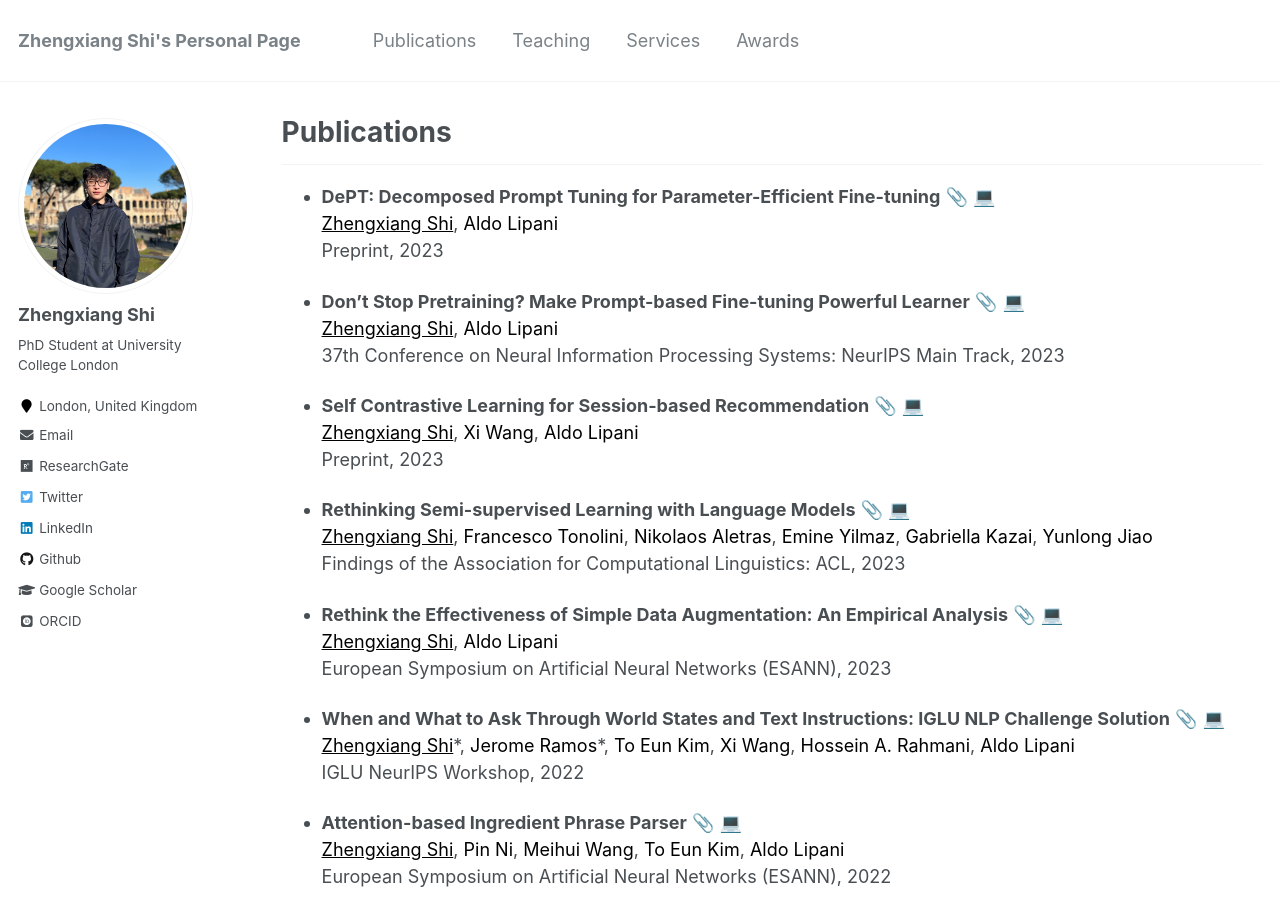
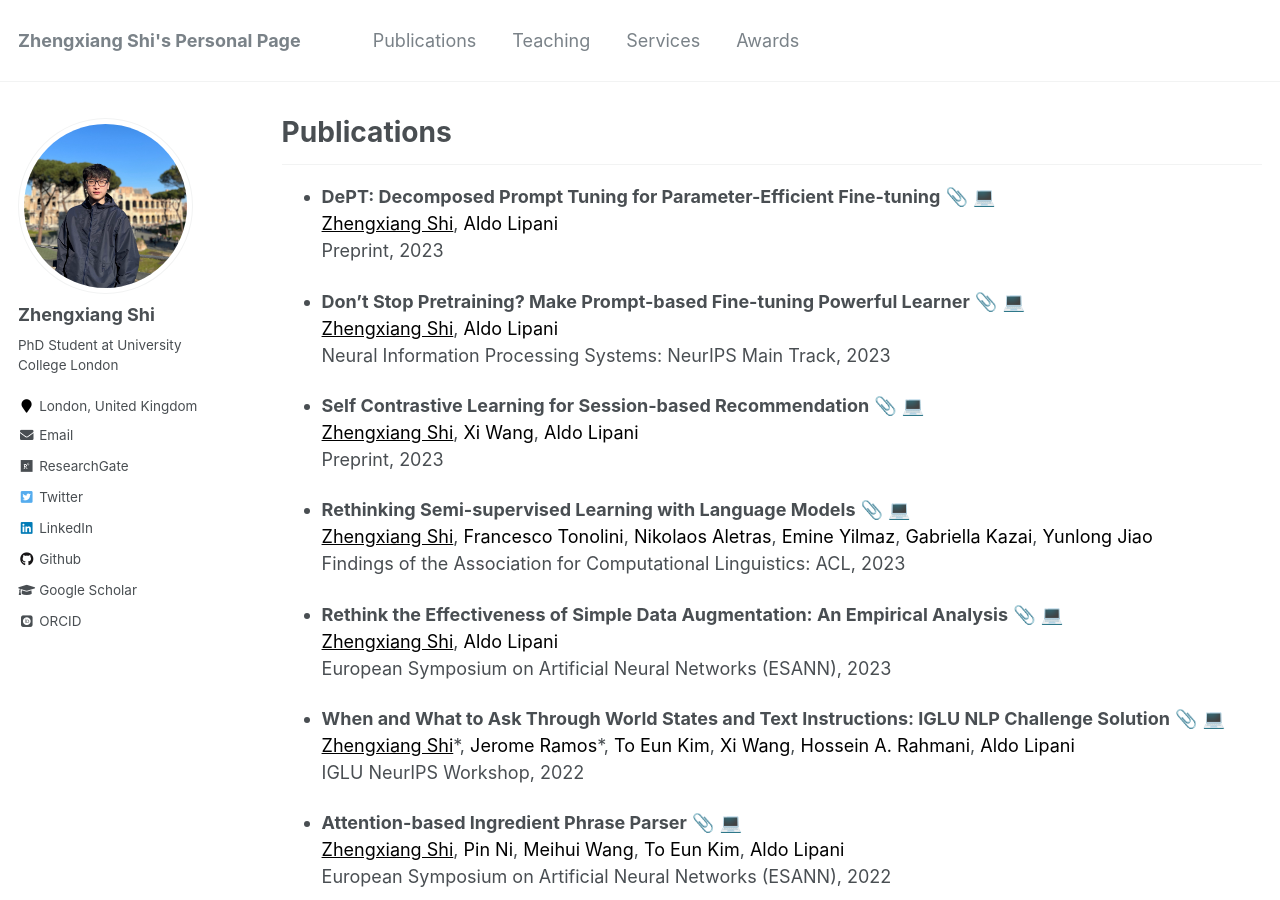
Before and after one commit to ZhengxiangShi/zhengxiangshi.github.io, a Jekyll site: the page built from _pages/publications.md, in a window 1280 px wide and 900 px high. Built offline with Jekyll 4.4.1, drawn with Linux system fonts in a browser that asks for light colours; emoji names are drawn with the system emoji font; some web fonts are replaced.

Commit message:
update neurips

```diff
--- a/_pages/publications.md
+++ b/_pages/publications.md
@@ -33,7 +33,7 @@ a:active {
 
 * **Don't Stop Pretraining? Make Prompt-based Fine-tuning Powerful Learner** [:paperclip:](https://arxiv.org/abs/2305.01711) [:computer:](https://github.com/ZhengxiangShi/PowerfulPromptFT) <br />
   <span style="color:black;text-decoration:underline">Zhengxiang Shi</span>, <a href="https://scholar.google.at/citations?user=fyHjfEgAAAAJ" style="color: black;">Aldo Lipani</a> <br />
-  37th Conference on Neural Information Processing Systems: NeurIPS Main Track, 2023 <br />
+  Neural Information Processing Systems: NeurIPS Main Track, 2023 <br />
 
 * **Self Contrastive Learning for Session-based Recommendation** [:paperclip:](https://arxiv.org/abs/2306.01266) [:computer:](https://github.com/ZhengxiangShi/SelfContrastiveLearningRecSys) <br />
   <span style="color:black;text-decoration:underline">Zhengxiang Shi</span>, <a href="https://scholar.google.co.uk/citations?user=nFmvLQgAAAAJ&hl=en" style="color: black;">Xi Wang</a>, <a href="https://scholar.google.at/citations?user=fyHjfEgAAAAJ" style="color: black;">Aldo Lipani</a> <br />
```
